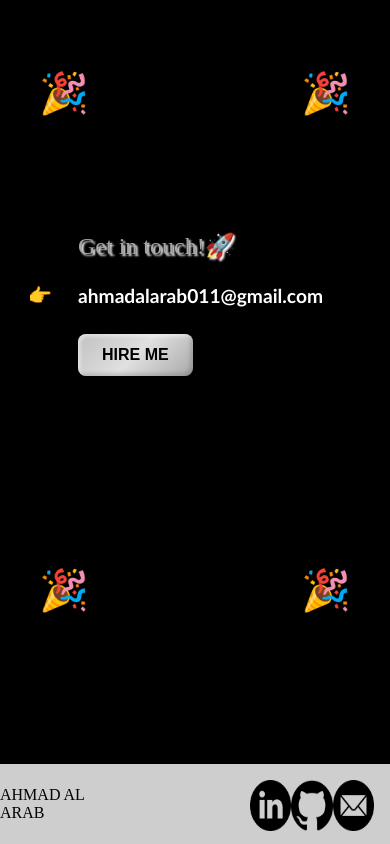
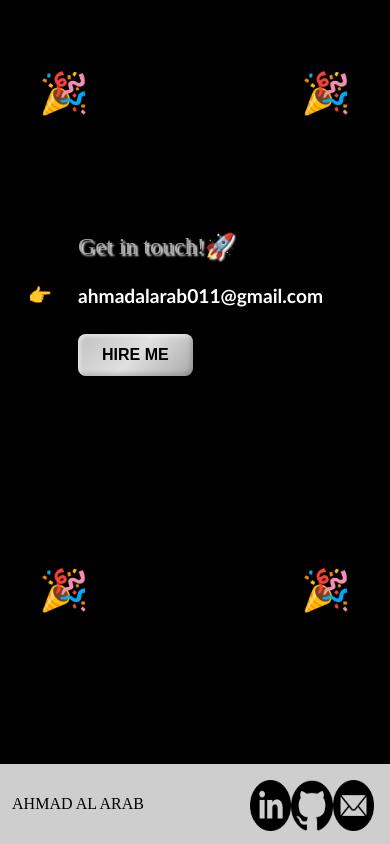
Before and after one commit to ahmed-alarab/portfolio, a React (Create React App) app: page / in a window 390 px wide. Shown: the part 4647-5491 px from the top of the page. Built offline with nearby package versions, Linux system fonts and the light colour scheme; a web font is replaced by a local one.

Commit message:
update mobile version 2

```diff
--- a/src/files/Home.css
+++ b/src/files/Home.css
@@ -2196,8 +2196,8 @@
     overflow: hidden;
   }
   .footer-name-container {
-    min-width: 30%;
-    max-width: 30%;
+    min-width: 40%;
+    max-width: 40%;
     height: 100%;
     position: relative;
     display: grid;
```
